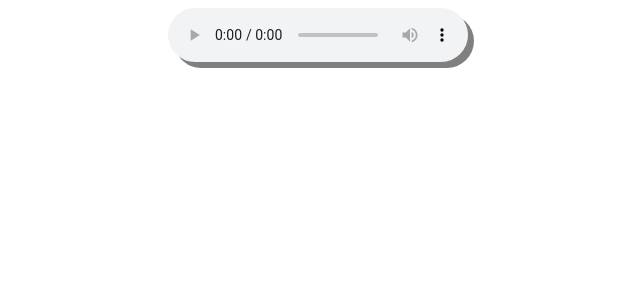
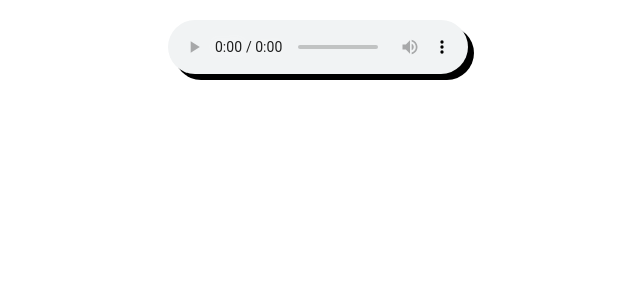
Before and after one commit to amiaxys/ar-audio-visualizer, an Angular app in the folder frontend/: page / in a window 1280 px wide. Shown: the top 300 px of the page, without its empty margins (322-962 px from the left). Built offline with nearby package versions, Linux system fonts and the light colour scheme.

Commit message:
feat: change styling

```diff
--- a/frontend/src/app/components/visualization/visualization.component.scss
+++ b/frontend/src/app/components/visualization/visualization.component.scss
@@ -1,11 +1,11 @@
 a-scene {
-  margin: 10px auto;
+  margin: 20px auto;
   max-width: 800px;
   height: 500px;
 }
 
 audio {
   display: block;
-  margin: auto;
-  filter: drop-shadow(6px 6px 0 gray);
+  margin: 20px auto;
+  filter: drop-shadow(6px 6px 0 black);
 }
```
